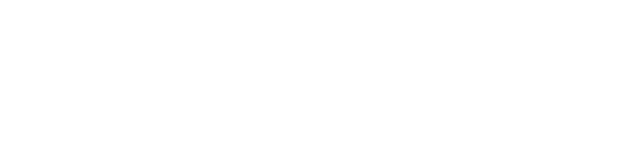
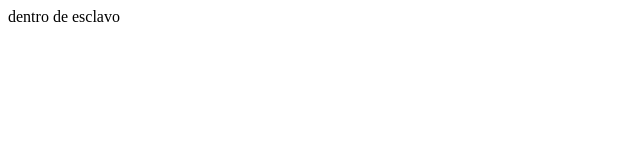
Before and after one commit to fvarrom/CSS3, a plain HTML site: page template.html in a window 1280 px wide. Shown: the whole page, without its empty margins (0-640 px from the left). Drawn offline with Linux system fonts and the light colour scheme.

Commit message:
guardando en esclavo 1

```diff
--- a/template.html
+++ b/template.html
@@ -5,6 +5,6 @@
     <title>Title</title>
 </head>
 <body>
-
+    <span>dentro de esclavo</span>
 </body>
 </html>
```
